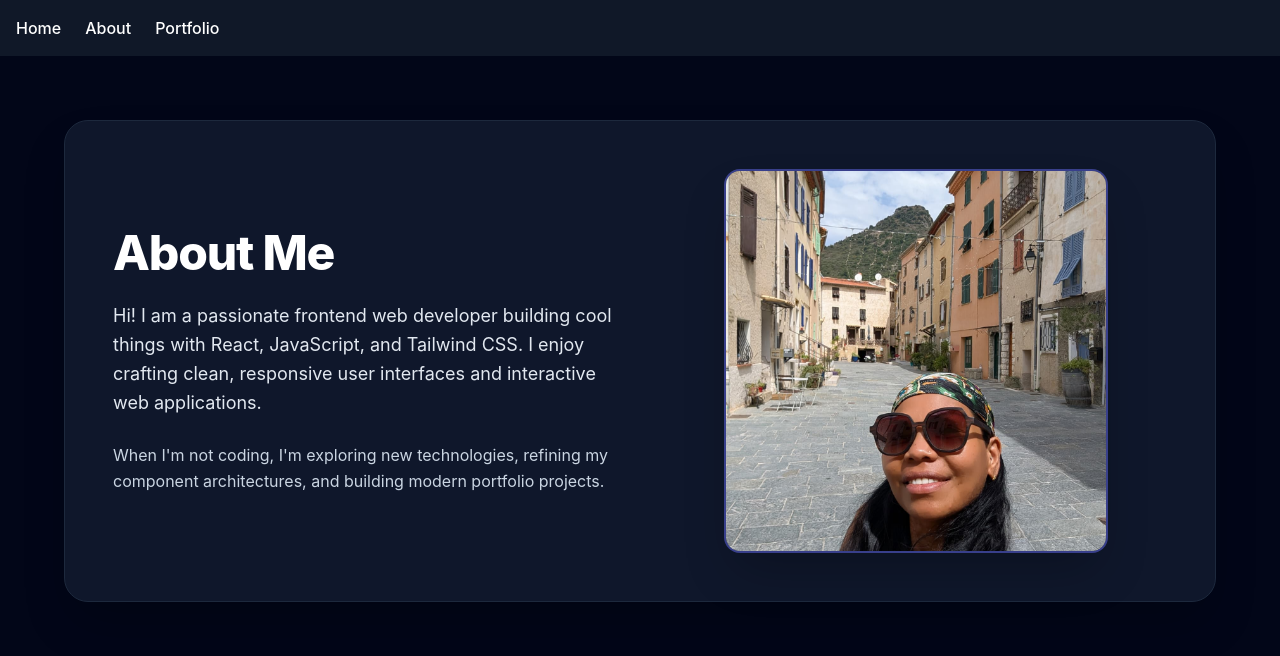
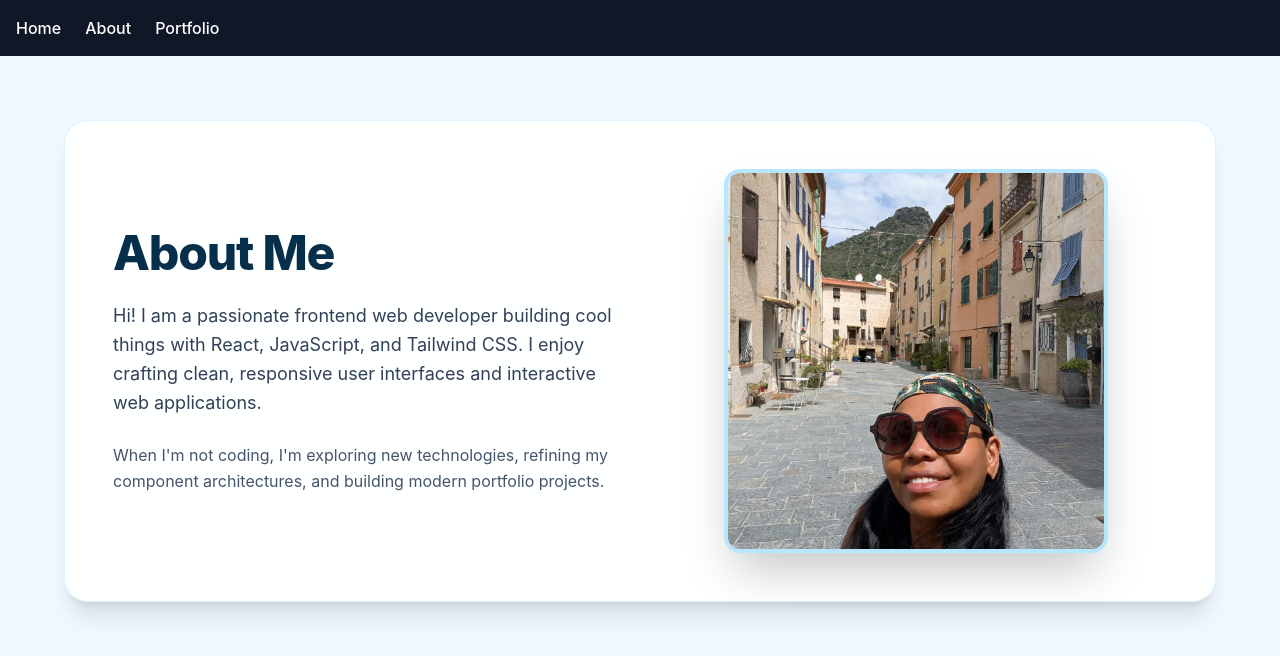
Before and after one commit to annikepo/portfolio, a React (Vite) app: page /about in a window 1280 px wide. Shown: the top 656 px of the page. Built offline with nearby package versions, Linux system fonts and the light colour scheme.

Commit message:
Update background

```diff
--- a/src/Pages/About.jsx
+++ b/src/Pages/About.jsx
@@ -1,30 +1,29 @@
-// Import your profile photo from the assets folder
 import profileImg from '../assets/profile.png';
 
 export default function About() {
   return (
-    <div className="min-h-screen bg-slate-950 text-white py-16 px-4 sm:px-6 lg:px-8">
-      <div className="max-w-6xl mx-auto bg-slate-900 border border-slate-800 rounded-3xl p-8 sm:p-12 shadow-2xl">
+    <div className="min-h-screen bg-sky-50 py-16 px-4 sm:px-6 lg:px-8 text-slate-900">
+      <div className="max-w-6xl mx-auto bg-white/90 backdrop-blur-md border border-sky-100 rounded-3xl p-8 sm:p-12 shadow-xl">
 
         {/* Two Column Grid Layout */}
         <div className="grid grid-cols-1 lg:grid-cols-2 gap-12 items-center">
 
-          {/* Left Side: High-Contrast, Crystal Clear Text */}
+          {/* Left Side: Crystal Clear Text */}
           <div className="space-y-6">
-            <h1 className="text-4xl sm:text-5xl font-extrabold tracking-tight text-white">
+            <h1 className="text-4xl sm:text-5xl font-extrabold tracking-tight text-sky-950">
               About Me
             </h1>
-            <p className="text-lg text-slate-200 leading-relaxed font-normal">
+            <p className="text-lg text-slate-700 leading-relaxed font-normal">
               Hi! I am a passionate frontend web developer building cool things with React, JavaScript, and Tailwind CSS. I enjoy crafting clean, responsive user interfaces and interactive web applications.
             </p>
-            <p className="text-slate-300 leading-relaxed">
+            <p className="text-slate-600 leading-relaxed">
               When I'm not coding, I'm exploring new technologies, refining my component architectures, and building modern portfolio projects.
             </p>
           </div>
 
-          {/* Right Side: Much Bigger Photo Banner */}
+          {/* Right Side: Photo Banner */}
           <div className="flex justify-center">
-            <div className="relative w-full max-w-sm h-80 sm:h-96 rounded-2xl overflow-hidden shadow-2xl border-2 border-indigo-500/40 bg-slate-800">
+            <div className="relative w-full max-w-sm h-80 sm:h-96 rounded-2xl overflow-hidden shadow-2xl border-4 border-sky-200 bg-sky-100">
               <img
                 src={profileImg}
                 alt="Profile"
--- a/src/Pages/Home.jsx
+++ b/src/Pages/Home.jsx
@@ -1,8 +1,14 @@
 export default function Home() {
   return (
-    <div className="p-8">
-      <h1 className="text-3xl font-bold">Welcome to My Portfolio</h1>
-      <p className="mt-2 text-gray-600">Explore my work and learn more about me using the navigation above.</p>
+    <div className="max-w-7xl mx-auto px-4 sm:px-6 lg:px-8 py-16 text-slate-900">
+      <div className="bg-white/80 backdrop-blur-md border border-sky-100 rounded-3xl p-8 sm:p-12 shadow-xl">
+        <h1 className="text-4xl sm:text-6xl font-extrabold tracking-tight mb-4 text-sky-950">
+          Welcome to My Portfolio
+        </h1>
+        <p className="text-lg text-slate-600 max-w-2xl">
+          Explore my work and learn more about me using the navigation above.
+        </p>
+      </div>
     </div>
   );
 }
--- a/src/Pages/Portfolio.jsx
+++ b/src/Pages/Portfolio.jsx
@@ -55,20 +55,25 @@ export default function Portfolio() {
       }
     }
   ];
-
-  return (
-    <div className="max-w-7xl mx-auto px-4 sm:px-6 lg:px-8 py-12">
+return (
+    <div className="min-h-screen bg-sky-50 max-w-7xl mx-auto px-4 sm:px-6 lg:px-8 py-12 text-slate-900">
       <header className="text-center mb-12">
-        <h1 className="text-4xl sm:text-5xl font-extrabold tracking-tight text-white mb-4">
+        <h1 className="text-4xl sm:text-5xl font-extrabold tracking-tight text-sky-950 mb-4">
           My Developer Portfolio
         </h1>
-        <p className="text-lg text-slate-400 max-w-2xl mx-auto mb-6">
+        <p className="text-lg text-slate-600 max-w-2xl mx-auto mb-6">
           A collection of projects showcasing reusable React components and Tailwind CSS styling. Click any card to view details!
         </p>
 
         {/* Preview Button Challenge */}
         <button
-          onClick={() => setShowProjects(!showProjects)}
+          onClick={() => {
+            setShowProjects((show) => {
+              if (show) setSelectedProject(null);
+              return !show;
+            });
+          }}
+          aria-expanded={showProjects}
           className="bg-blue-600 hover:bg-blue-700 text-white font-medium px-6 py-3 rounded-lg shadow transition cursor-pointer"
         >
           {showProjects ? 'Hide Projects' : 'Preview Projects'}
```
